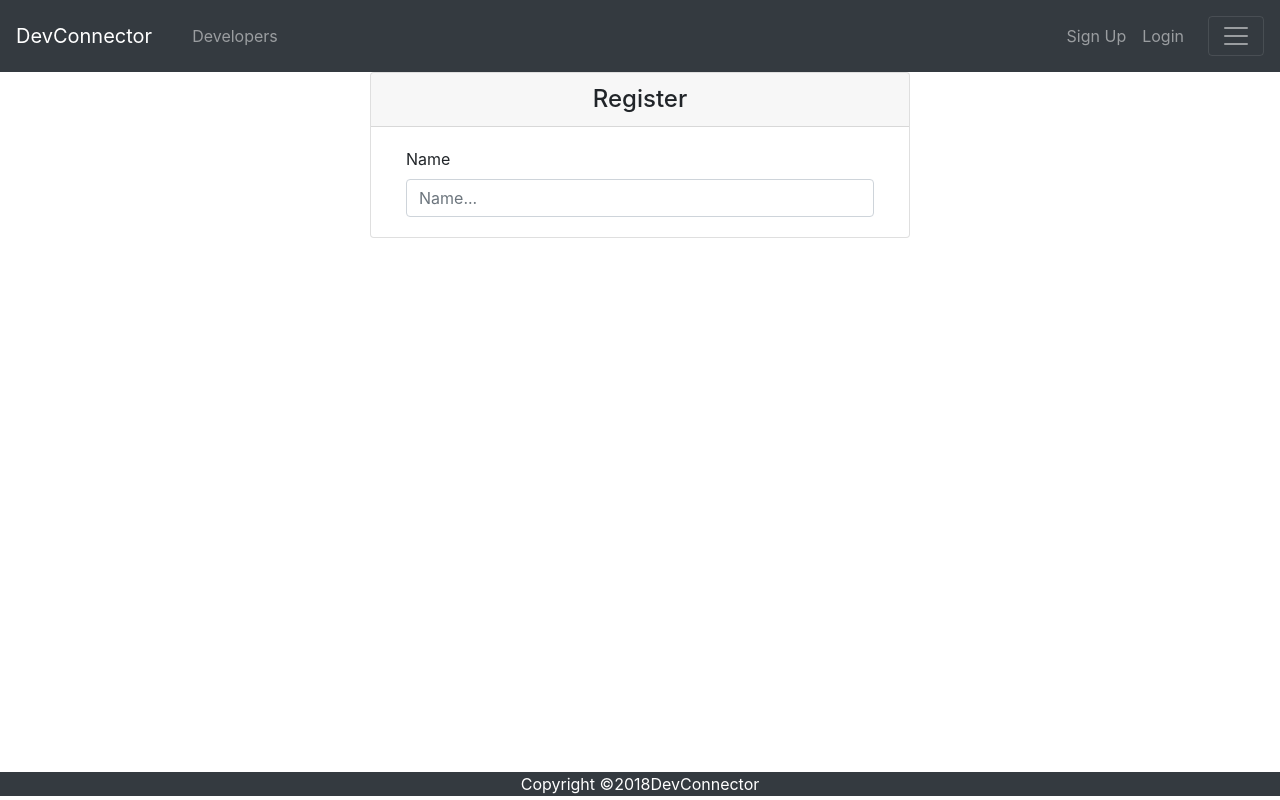
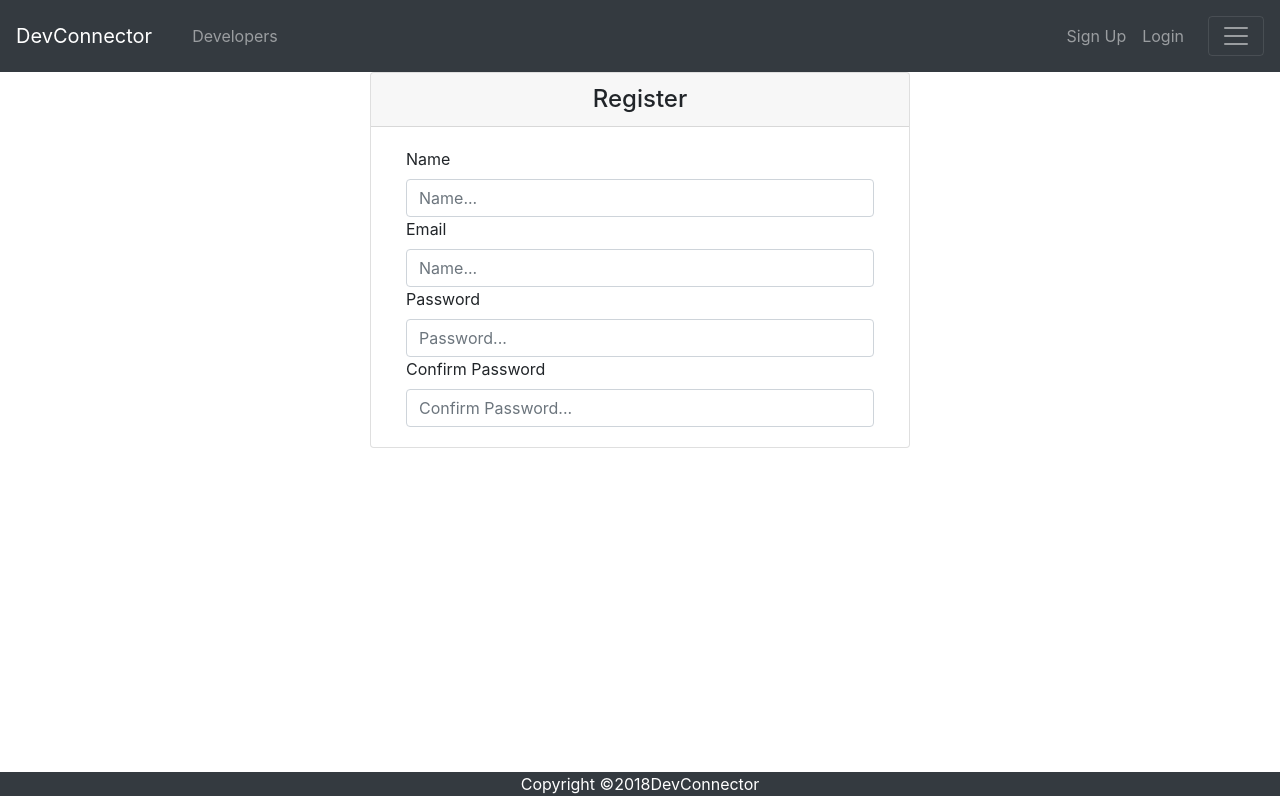
Before and after one commit to olegs7771/fullStack, a React (Create React App) app in the folder client/: page /register in a window 1280 px wide. Built offline with nearby package versions, Linux system fonts and the light colour scheme.

Commit message:
worked on Register.js form with state

```diff
--- a/client/src/components/auth/Register.js
+++ b/client/src/components/auth/Register.js
@@ -2,7 +2,21 @@ import React, { Component } from "react";
 import { Link } from "react-router-dom";
 
 class Register extends Component {
+  state = {
+    name: "",
+    email: "",
+    password1: "",
+    password2: ""
+  };
+
+  onChange = e => {
+    this.setState({
+      [e.target.name]: e.target.value
+    });
+  };
+
   render() {
+    const { name, email, password1, password2 } = this.state;
     return (
       <div className="register">
         <div className="row">
@@ -18,8 +32,42 @@ class Register extends Component {
                         type="text"
                         className="form-control"
                         name="name"
-                        value=""
+                        value={name}
                         placeholder="Name..."
+                        onChange={this.onChange}
+                      />
+                    </div>
+                    <div className="group-control group-control-lg">
+                      <label>Email</label>
+                      <input
+                        type="email"
+                        className="form-control"
+                        name="email"
+                        value={email}
+                        placeholder="Name..."
+                        onChange={this.onChange}
+                      />
+                    </div>
+                    <div className="group-control group-control-lg">
+                      <label>Password</label>
+                      <input
+                        type="text"
+                        className="form-control"
+                        name="password1"
+                        value={password1}
+                        placeholder="Password..."
+                        onChange={this.onChange}
+                      />
+                    </div>
+                    <div className="group-control group-control-lg">
+                      <label>Confirm Password</label>
+                      <input
+                        type="text"
+                        className="form-control"
+                        name="password2"
+                        value={password2}
+                        placeholder="Confirm Password..."
+                        onChange={this.onChange}
                       />
                     </div>
                   </form>
```
